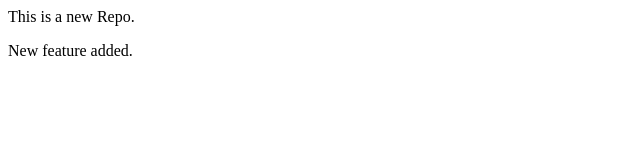
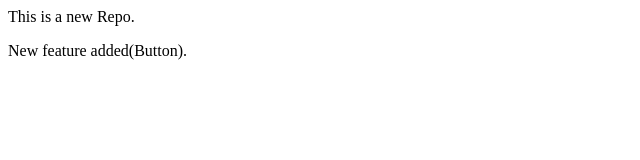
Before and after one commit to horidianx69/LocalRepo, a plain HTML site: page index.html in a window 1280 px wide. Shown: the full height of the page, 0-640 px from the left. Drawn offline with Linux system fonts and the light colour scheme.

Commit message:
new Button added.

```diff
--- a/index.html
+++ b/index.html
@@ -1,2 +1,2 @@
 <p>This is a new Repo.</p>
-<p>New feature added.</p>
+<p>New feature added(Button).</p>
```
